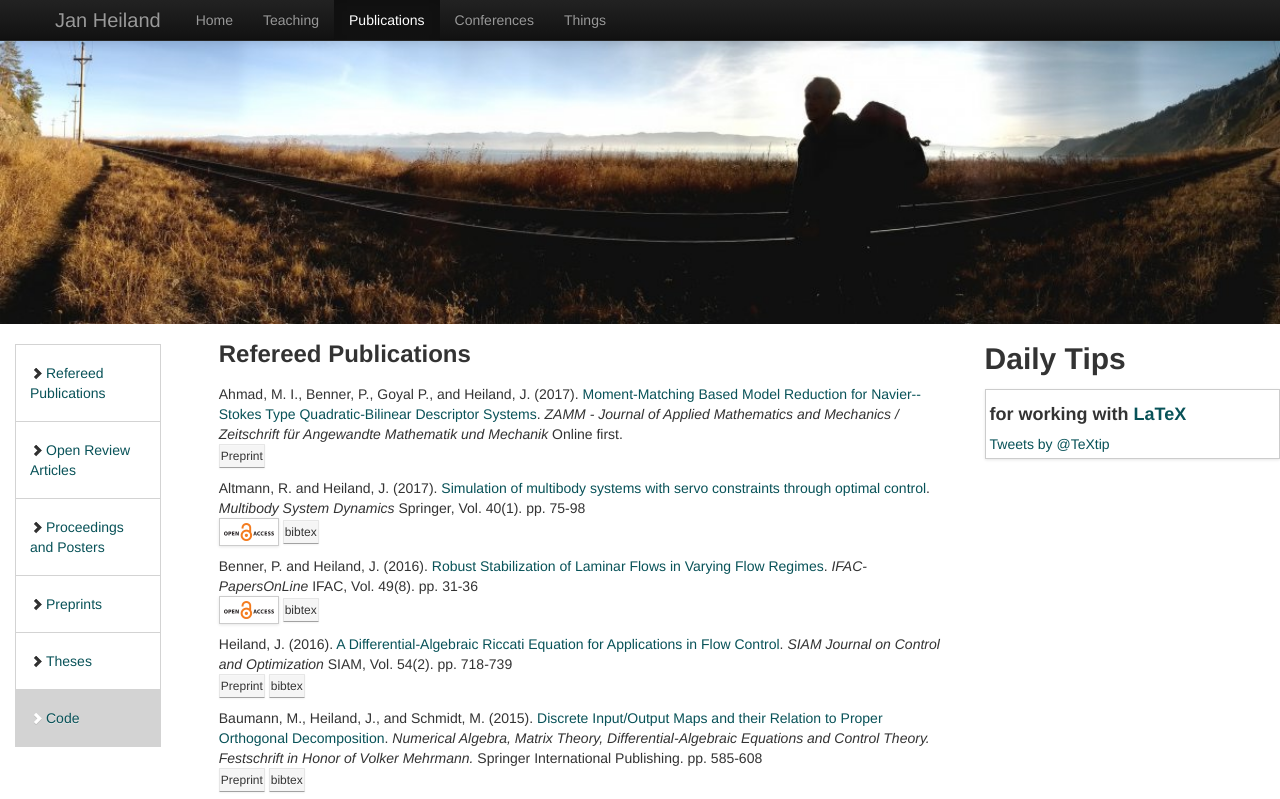
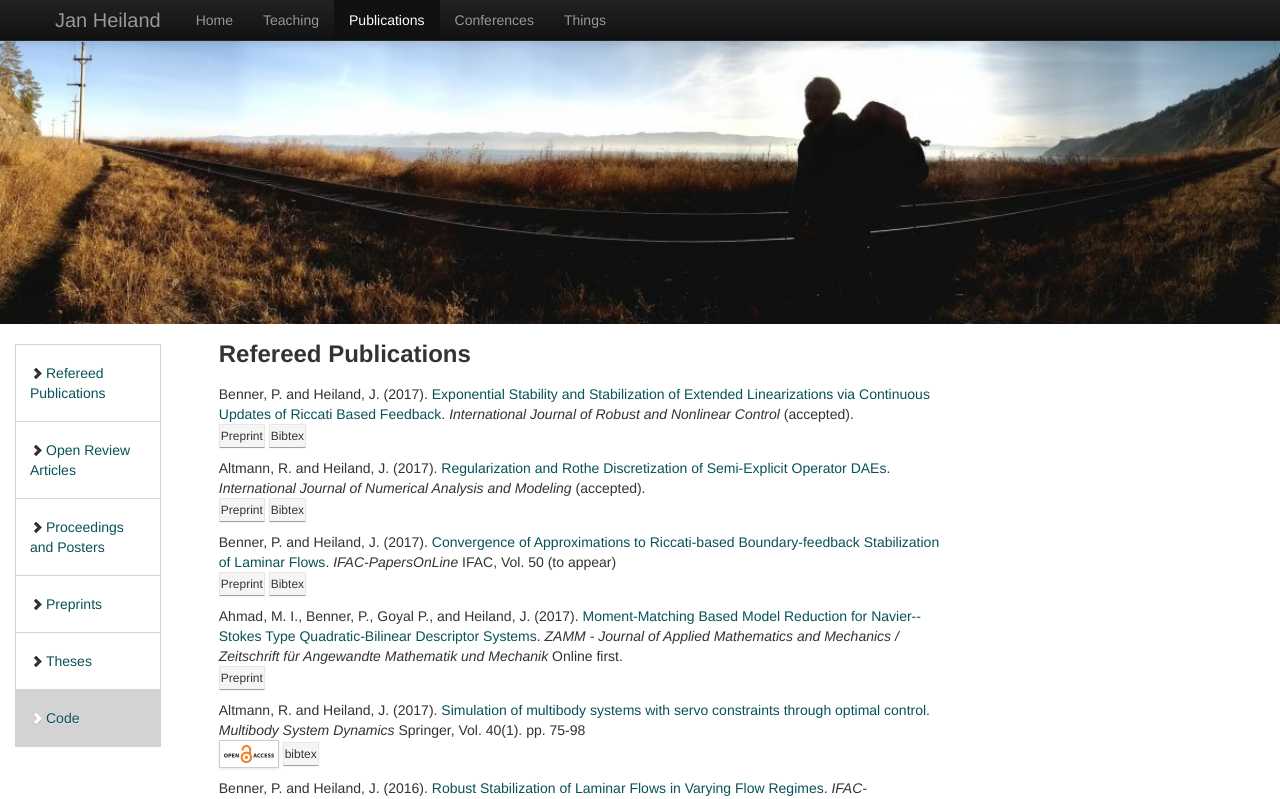
Before and after one commit to highlando/bootstrap-ws, a plain HTML site: page publications.html in a window 1280 px wide. Shown: the top 799 px of the page. Drawn offline with nearby package versions, Linux system fonts and the light colour scheme; a script that the page names is missing.

Commit message:
2017 pubs -- no more twitter on pub site

```diff
--- a/publications.html
+++ b/publications.html
@@ -117,6 +117,36 @@ $(function ()
 		<div class="span7">
 			<section id="Refereed Publications">
 				<h3>Refereed Publications</h3>
+				<p> Benner, P. and Heiland, J. (2017).
+				<a href="https://dx.doi.org/10.1002/rnc.3949">Exponential Stability and Stabilization of Extended Linearizations via Continuous Updates of Riccati Based Feedback</a>.
+				<i>International Journal of Robust and Nonlinear Control</i> (accepted).<br>
+				<a class="smallbtn" href="mailto:heilandmpi-magdeburg.mpg.de?subject=I%20can%20haz%20a%20copy%20of%20[BenH17-extlinstab]">Preprint</a>
+				<a class="smallbtn" data-toggle="popover" data-placement="right" data-content=" @Article{BenH17a, <br> Title = {Exponential Stability and Stabilization of {E}xtended {L}inearizations via Continuous Updates of {R}iccati Based Feedback}, <br> Author = {{Benner}, P. and {Heiland}, J.}, <br> Journal =	{Internat. J. Robust and Nonlinear Cont.}, <br> Year =	2017, <br> Note =	{accepted for publication (August 2017)} <br>}"
+					 	data-html="true">
+					 	Bibtex
+				</a>
+				</p>
+				<p> Altmann, R. and Heiland, J. (2017).
+				<a href="http://www3.math.tu-berlin.de/preprints/files/AltH16ppt.pdf">Regularization and Rothe Discretization of Semi-Explicit Operator DAEs</a>.
+				<i>International Journal of Numerical Analysis and Modeling</i> (accepted).<br>
+				<a class="smallbtn" href="mailto:heilandmpi-magdeburg.mpg.de?subject=I%20can%20haz%20a%20copy%20of%20[AltH17-rothe]">Preprint</a>
+				<a class="smallbtn" data-toggle="popover" data-placement="right" data-content=" @Article{AltH17a, <br> Title = {Regularization and {R}othe Discretization of Semi-Explicit Operator {DAE}s},<br> Author = {R. Altmann and J. Heiland},<br> Journal = {Int. J. Numer. Anal. Model}, <br> Year = 2017, <br> Note = {accepted for publication (July 2017)}<br>}"
+					 	data-html="true">
+					 	Bibtex
+				</a>
+				</p>
+
+				<p> Benner, P. and Heiland, J. (2017).
+				<a href="http://www.sciencedirect.com/science/journal/24058963/49?sdc=1">Convergence of Approximations to Riccati-based Boundary-feedback Stabilization of Laminar Flows</a>.
+				<i>IFAC-PapersOnLine</i> IFAC, Vol. 50 (to appear)<br>
+				<a class="smallbtn" href="mailto:heilandmpi-magdeburg.mpg.de?subject=I%20can%20haz%20a%20copy%20of%20[BenH17-convergence-riccati-flow]">Preprint</a>
+				<a class="smallbtn" data-toggle="popover" data-placement="right" data-content=" @Article{BenH17, <br> Title = {Convergence of Approximations to {R}iccati-based Boundary-feedback Stabilization of Laminar Flows},<br> Author = {Peter Benner and Jan Heiland},<br> Journal = {IFAC-PapersOnLine},<br> Year = {2017},<br> Note = {Paper at the 2017 IFAC World Congress, Toulouse, France}, Volume = {50}, <br>}"
+					 	data-html="true">
+					 	Bibtex
+				</a>
+				</p>
+
+				</p>
 				<p> Ahmad, M. I., Benner, P., Goyal P., and Heiland, J. (2017).
 				<a href="http://dx.doi.org/10.1002/zamm.201500262">Moment-Matching Based Model Reduction for Navier--Stokes Type Quadratic-Bilinear Descriptor Systems</a>.
 				<i>ZAMM - Journal of Applied Mathematics and Mechanics / Zeitschrift für Angewandte Mathematik und Mechanik</i> Online first.<br>
@@ -135,14 +165,16 @@ $(function ()
 				<a href="http://dx.doi.org/10.1007/s11044-016-9558-z"><img  src="img/OAlogo.png" class="img-polaroid maxw-50" alt="open access logo"></a>
 				<a id="popbib8" class="smallbtn"  data-content="
 				@Article{AltH16,<br> author={Altmann, R. and Heiland, J.},<br> title={Simulation of multibody systems with servo constraints through optimal control},<br> journal=[Multibody System Dynamics},<br> volume={40},<br> issue={1},<br> year={2017},<br> pages={75--98},<br> doi={10.1007/s11044-016-9558-z},<br> url={http://dx.doi.org/10.1007/s11044-016-9558-z}<br> }
-					" rel="popover" >bibtex</a></p>
+					" rel="popover" >bibtex</a>
+				</p>
 				<p> Benner, P. and Heiland, J. (2016).
 				<a href="http://dx.doi.org/10.1016/j.ifacol.2016.07.414">Robust Stabilization of Laminar Flows in Varying Flow Regimes</a>.
 				<i>IFAC-PapersOnLine</i> IFAC, Vol. 49(8). pp. 31-36<br>
 				<a href="http://dx.doi.org/10.1016/j.ifacol.2016.07.414"><img  src="img/OAlogo.png" class="img-polaroid maxw-50" alt="open access logo"></a>
 				<a id="popbib7" class="smallbtn"  data-content="
 				@article{BenH16,<br> title = {Robust Stabilization of Laminar Flows in Varying Flow Regimes},<br> author = {P. Benner and J. Heiland},<br> journal = {IFAC-PapersOnLine },<br> volume = {49},<br> number = {8},<br> pages = {31 -- 36},<br> year = {2016},<br> note = {2nd \{IFAC\} Workshop on Control of Systems Governed by Partial Differential Equations \{CPDE\} 2016, Bertinoro, Italy, 13-15 June 2016 },<br> issn = {2405-8963},<br> doi = {10.1016/j.ifacol.2016.07.414}<br> }
-					" rel="popover" >bibtex</a></p>
+					" rel="popover" >bibtex</a>
+				</p>
 
 				<p> Heiland, J. (2016).
 				<a href="http://dx.doi.org/10.1137/151004963">A Differential-Algebraic Riccati Equation for Applications in Flow Control</a>.
@@ -269,19 +301,11 @@ $(function ()
 				<i>arXiv:</i>1611.04050<br>
 				<span class='altmetric-embed' data-badge-popover='bottom' data-arxiv-id="1611.04050"></span>
 				</p>
-				<p> Benner, P. and Heiland, J. (2016).
-				<a href="http://arxiv.org/abs/1607.08441">Exponential Stability and Stabilization of Extended Linearizations via Continuous Updates of Riccati Based Feedback</a>.
-				<i>arXiv:</i>1607.08441 <br>
-				<span class='altmetric-embed' data-badge-popover='bottom' data-arxiv-id="1607.08441"></span>
-				</p>
 				<p> Fehr, J., Heiland, J., Himpe, C., and Saak, J. (2016).
 				<a href="http://arxiv.org/abs/1607.01191">Best Practices for Replicability, Reproducibility and Reusability of Computer-Based Experiments Exemplified by Model Reduction Software</a>.
 				<i>arXiv:</i>1607.01191 <br>
 				<span class='altmetric-embed' data-badge-popover='bottom' data-arxiv-id="1607.01191"></span>
 				</p>
-				<p> Altmann, R. and Heiland, J. (2016).
-				<a href="http://www3.math.tu-berlin.de/preprints/files/AltH16ppt.pdf">Regularization and Rothe Discretization of Semi-Explicit Operator DAEs</a>.
-				<i>Preprint-Series of Department of Mathematics at TU Berlin</i> 02/2016 </p>
 				<p> Altmann, R. and Heiland, J. (2015).
 				<a href="http://www.mfo.de/scientific-programme/publications/owp/2015/OWP2015_18.pdf">Simulation of Multibody Systems with Servo Constraints through Optimal Control</a>.
 				<i>Oberwolfach Preprint</i> OWP 2015-18 </p>
@@ -334,12 +358,13 @@ $(function ()
 		</div>
 
 		<div class="span3 hidden-tablet hidden-phone">
-			<h2>Daily Tips</h2>
+			<!-- <h2>Daily Tips</h2>
 			<div class="tweet-outer">
 				<h4>for working with <a href="http://www.latex-project.org/">LaTeX</a></h4>
 				<a class="twitter-timeline"  href="https://twitter.com/TeXtip"  data-tweet-limit="4" data-widget-id="353291738850414592">Tweets by @TeXtip</a>
 				<script>!function(d,s,id){var js,fjs=d.getElementsByTagName(s)[0],p=/^http:/.test(d.location)?'http':'https';if(!d.getElementById(id)){js=d.createElement(s);js.id=id;js.src=p+"://platform.twitter.com/widgets.js";fjs.parentNode.insertBefore(js,fjs);}}(document,"script","twitter-wjs");</script>
 			</div>
+			-->
 		</div>
 	</div>
 </div>
```
